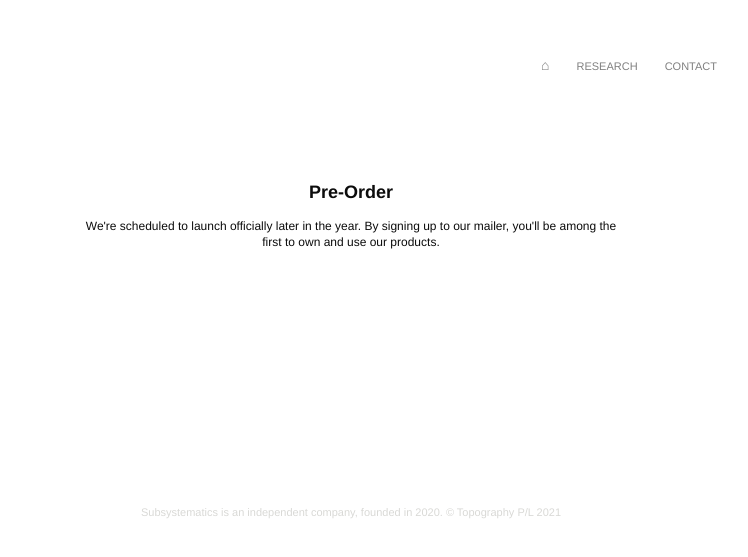
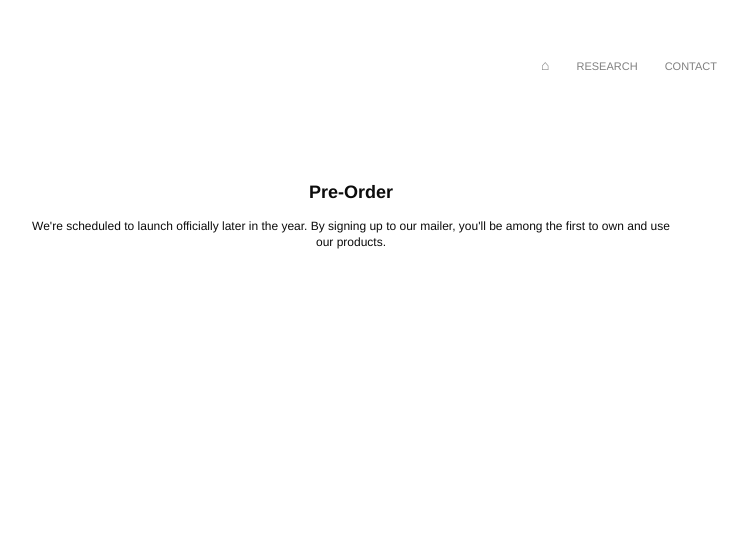
Before and after one commit to tpgrphy/subsystematicsbeta, a Jekyll site: the page built from shop.html, in a window 1280 px wide and 900 px high. Shown: the top 557 px of the window, without its empty margins (289-1037 px from the left). Built offline with Jekyll 4.4.1, drawn with Linux system fonts in a browser that asks for light colours; some web fonts are replaced; some of the changed text lies outside the part shown.

Commit message:
amended landing page design and sticky footer

```diff
--- a/_includes/footer.html
+++ b/_includes/footer.html
@@ -1,3 +1,3 @@
 <footer>
-    <p>Subsystematics is an independent company, founded in 2020. &copy; Topography P/L 2021</p>
+    <p>Subsystematics is an independent company, founded in Australia  &copy; Topography P/L 2021</p>
 </footer>
--- a/assets/css/site.scss
+++ b/assets/css/site.scss
@@ -18,7 +18,11 @@
     line-height: 1.3;
     color: $black;
     max-width: 780px;
+    height: 100vh;
+    margin:0;
     margin: 40px auto 80px auto;
+    display: flex;
+    flex-direction: column;
 }
 
 h1 {
@@ -46,7 +50,7 @@
     justify-content: center;
     position: sticky;
     padding-top: 16px;
-    height: 40px;
+    min-height:40px;
     top: 0;
     z-index: 3;
 }
@@ -81,8 +85,14 @@
 // Layouts Default Section
 
 body section {
-    max-width: 540px;
-    margin: 0px auto 8px auto;
+    max-width: 640px;
+    height: 100%;
+    margin: 0px auto 0px auto;
+    flex: 1 0 auto;
+}
+
+section {
+    min-height : calc(100vh - 10rem)
 }
 
 // Home Page
@@ -156,9 +166,14 @@
 // Includes Footer
 
 footer {
-    margin-top: 80px;
+    color: $coolgray;
+    margin-top:auto;
+    min-height: 40px;
+    // position: absolute;
+    // bottom: 0;
+    // width: 480px;
     text-align: center;
-    color: $coolgray;
+    // align-items: center;
 }
 
 // Layouts Post
@@ -396,6 +411,38 @@
     font-size: 12px;
 }
 
+
+// Landing Page Test
+
+.land_block {
+    margin-bottom: 8px;
+}
+
+.land_heroimage img {
+    max-width: 640px;
+    margin-bottom: 8px;
+  }
+
+.land_block2 {
+    display: flex;
+    flex-wrap: nowrap;
+    padding: 0 0 24px 0;
+    width: 100%;
+    height: 40px;
+}
+
+.land_col {
+    display: flex;
+    flex-direction: row;
+    flex-wrap: wrap;
+    width: 100%;
+    height: 64px;
+}
+
+.klaviyo-form-SBB4vH {
+    margin: -6px;
+}
+
 // Mobile Responsive
 
 @media (max-width: 580px) {
@@ -470,7 +517,7 @@
     }
 
     .klaviyo-form-SBB4vH {
-        margin-top: 1px;
+        margin: -40px;
     }
 
     footer {
@@ -570,8 +617,6 @@
     }
 
     .contact_wrapper {
-        margin-top: 24px;
-        margin-bottom: 312px;
         font-size: 10px;
     }
 }
```
Also changed, not shown: index.html (+15 -13 lines).
